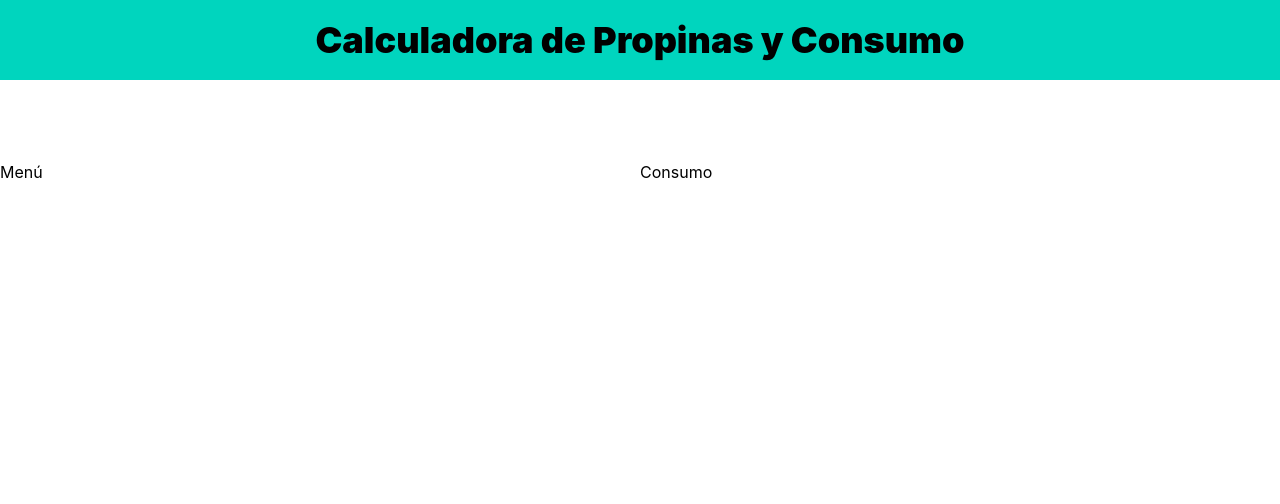
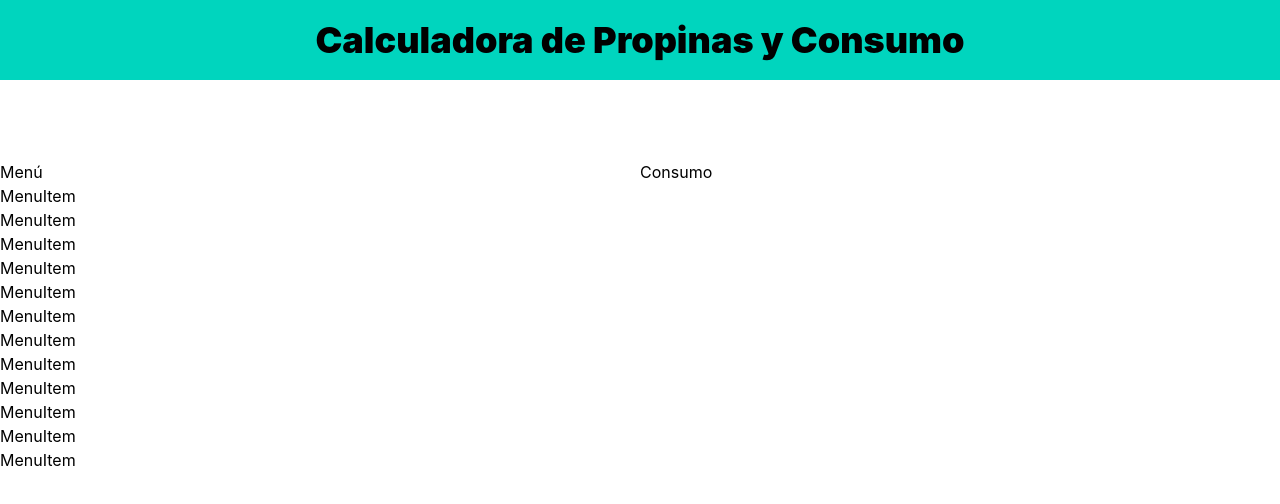
Before and after one commit to ChinoGH/04_calculadora_propinas, a React (Vite) app: page / in a window 1280 px wide. Shown: the top 504 px of the page. Built offline with nearby package versions, Linux system fonts and the light colour scheme.

Commit message:
Añadir el componente MENUITEM e iterar el APP.tsx

```diff
--- a/src/App.tsx
+++ b/src/App.tsx
@@ -1,8 +1,9 @@
+import MenuItem from "./components/MenuItem"
 import { menuItems } from "./data/db"
 
 function App() {
 
-  console.log(menuItems)
+  //console.log(menuItems)
 
   return (
     <>
@@ -13,6 +14,13 @@
       <main className=" max-w-7xl mx-auto py-20 grid md:grid-cols-2 ">
         <div>
           <h2>Menú</h2>
+
+        {menuItems.map( item => (
+          <MenuItem
+            key={item.id}
+          />
+        ))}
+
         </div>
 
         <div>
--- /dev/null
+++ b/src/components/MenuItem.tsx
@@ -0,0 +1,6 @@
+
+export default function MenuItem() {
+  return (
+    <div>MenuItem</div>
+  )
+}
```
